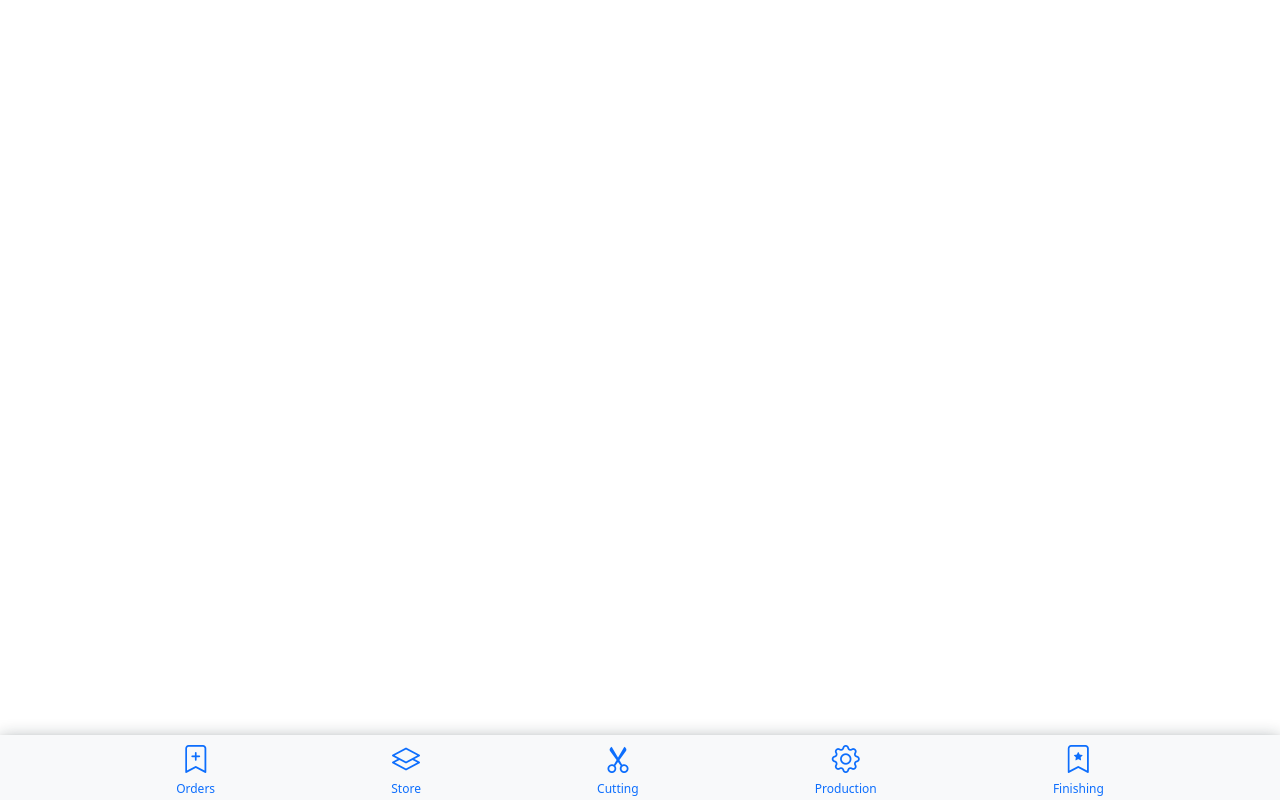
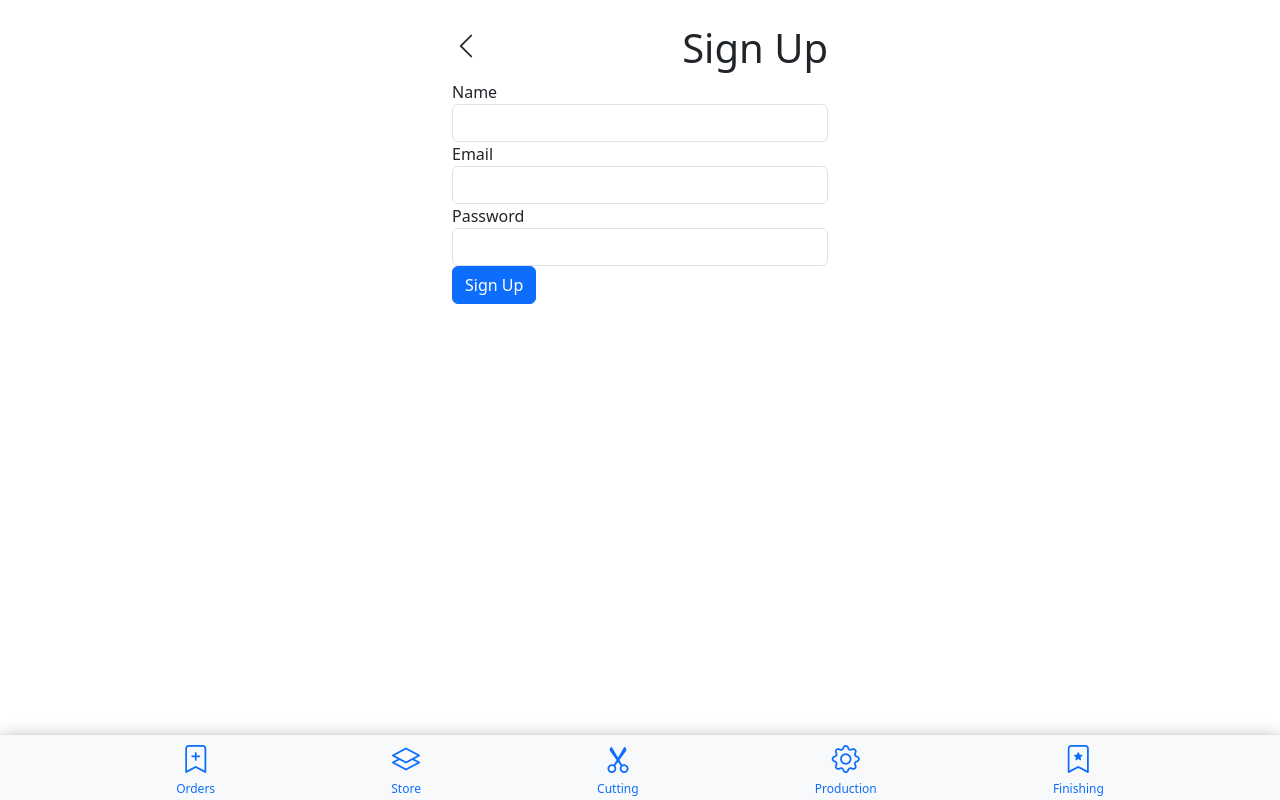
Before and after one commit to Abhishekfpaipl/production, a Vue app: page /sign-up in a window 1280 px wide. Built offline with nearby package versions, Linux system fonts and the light colour scheme.

Commit message:
topnav with slot and login/sign up pages

```diff
--- a/src/components/cutting/CuttingLinks.vue
+++ b/src/components/cutting/CuttingLinks.vue
@@ -1,13 +1,6 @@
 <template>
-     <div class="container d-flex justify-content-between align-items-center bg-light"
-        style="height: 63px !important;box-shadow: rgba(67, 71, 85, 0.27) 0px 0px 0.25em, rgba(90, 125, 188, 0.05) 0px 0.25em 1em;">
-        <div class="">
-           <i class="bi bi-list fs-1"></i>
-        </div>
-        <div class="">
-            <h3>Cutting</h3>
-        </div>
-    </div>
+
+    <TopNav>Cutting</TopNav>
     <div class="nav nav-tabs align-items-center py-2 d-flex justify-content-around px-2"
         style="font-size: 10px; height: 63px; font-weight: 500;box-shadow: rgba(67, 71, 85, 0.27) 0px 0px 0.25em, rgba(90, 125, 188, 0.05) 0px 0.25em 1em;"
         id="nav-tab" role="tablist">
@@ -20,9 +13,11 @@
 </template>
 
 <script>
+import TopNav from '../navbar/TopNav.vue';
 export default {
-    name: 'CuttingLinks',
-    props: ['active']
+    name: "CuttingLinks",
+    props: ["active"],
+    components: { TopNav }
 }
 </script>
 <style>
--- a/src/components/finishing/FinishingLinks.vue
+++ b/src/components/finishing/FinishingLinks.vue
@@ -1,13 +1,6 @@
 <template>
-    <div class="container d-flex justify-content-between align-items-center bg-light"
-        style="height: 63px !important;box-shadow: rgba(67, 71, 85, 0.27) 0px 0px 0.25em, rgba(90, 125, 188, 0.05) 0px 0.25em 1em;">
-        <div class="">
-            <i class="bi bi-list fs-1"></i>
-        </div>
-        <div class="">
-            <h3>Finishing</h3>
-        </div>
-    </div>
+
+    <TopNav>Finishing</TopNav>
     <div class="nav nav-tabs py-2 d-flex overflow-x-scroll flex-nowrap ws-nowarp align-items-center"
         style="font-size: 10px; height: 63px; font-weight: 500;" id="nav-tab" role="tablist">
         <router-link class="nav-link ws-nowarp" :to="{ name: 'Finishing-Order' }"
@@ -34,20 +27,20 @@
 </template>
 
 <script>
+import TopNav from '../navbar/TopNav.vue';
 export default {
-    name: 'FinishingLinks',
+    name: "FinishingLinks",
     data() {
-        return {}
+        return {};
     },
-    props: ['active'],
-    computed: {
-    },
+    props: ["active"],
+    computed: {},
     methods: {
         currentRouteName(routeName) {
             return this.$route.name.includes(routeName);
         }
-
-    }
+    },
+    components: { TopNav }
 }
 </script>
 <style>
--- a/src/components/navbar/TopNav.vue
+++ b/src/components/navbar/TopNav.vue
@@ -1,5 +1,5 @@
 <template>
-    <div class="container d-flex justify-content-between align-items-center bg-light"
+    <!-- <div class="container d-flex justify-content-between align-items-center bg-light"
         style="height: 63px !important;box-shadow: rgba(67, 71, 85, 0.27) 0px 0px 0.25em, rgba(90, 125, 188, 0.05) 0px 0.25em 1em;">
         <div class="">
             <h3>Fabricator</h3>
@@ -9,12 +9,45 @@
             <i class="bi bi-shop-window fs-4"></i>
             <i class="bi bi-gear fs-4"></i>
         </div>
+    </div> -->
+    <div class="container d-flex justify-content-between align-items-center bg-light"
+        style="height: 63px !important;box-shadow: rgba(67, 71, 85, 0.27) 0px 0px 0.25em, rgba(90, 125, 188, 0.05) 0px 0.25em 1em;">
+        <div class="" data-bs-toggle="offcanvas" data-bs-target="#offcanvasExampleMenu"
+            aria-controls="offcanvasExampleMenu">
+            <i class="bi bi-list fs-1"></i>
+        </div>
+        <div class="">
+            <h3><slot>Order</slot></h3>
+        </div>
+
+        <!-- Menu -->
+        <div class="offcanvas offcanvas-start" tabindex="-1" id="offcanvasExampleMenu"
+            aria-labelledby="offcanvasExampleLabel" style="width:80vw !important">
+            <div class="offcanvas-header">
+                <h5 class="offcanvas-title" id="offcanvasExampleLabel">Menu</h5>
+                <button type="button" class="btn-close" data-bs-dismiss="offcanvas" aria-label="Close"></button>
+            </div>
+            <div class="offcanvas-body p-0">
+                <div>
+                    <ul class="list-group rounded-0">
+                        <router-link to="/sign-up" class="text-decoration-none text-dark">
+                            <li class="list-group-item">Login / SignUp</li>
+                        </router-link>
+                        <router-link to="/login" class="text-decoration-none text-dark">
+                            <li class="list-group-item">Profile / Account</li>
+                        </router-link>
+                    </ul>
+                </div>
+            </div>
+        </div>
+
     </div>
 </template>
 
 <script>
 export default {
-    name: 'TopNav'
+    name: 'TopNav',
+    props: ['name']
 }
 </script>
 
--- a/src/components/production/ProductionLinks.vue
+++ b/src/components/production/ProductionLinks.vue
@@ -1,13 +1,6 @@
 <template>
-    <div class="container d-flex justify-content-between align-items-center bg-light"
-        style="height: 63px !important;box-shadow: rgba(67, 71, 85, 0.27) 0px 0px 0.25em, rgba(90, 125, 188, 0.05) 0px 0.25em 1em;">
-        <div class="">
-            <i class="bi bi-list fs-1"></i>
-        </div>
-        <div class="">
-            <h3>Production</h3>
-        </div>
-    </div>
+
+   <TopNav>Production</TopNav>
     <div class="nav nav-tabs py-2 d-flex overflow-x-scroll flex-nowrap ws-nowarp align-items-center"
         style="font-size: 10px; height: 63px; font-weight: 500;" id="nav-tab" role="tablist">
 
@@ -37,16 +30,17 @@
 </template>
 
 <script>
+import TopNav from '../navbar/TopNav.vue';
 export default {
-    name: 'ProductionLinks',
+    name: "ProductionLinks",
     data() {
         return {
         // links:[
         //     {route:''}
         // ]
-        }
+        };
     },
-    props: ['active'],
+    props: ["active"],
     computed: {
     // currentRouteName() {
     //     return this.$route.name;
@@ -56,8 +50,8 @@ export default {
         currentRouteName(routeName) {
             return this.$route.name.includes(routeName);
         }
-
-    }
+    },
+    components: { TopNav }
 }
 </script>
 <style>
--- a/src/components/store/StoreLinks.vue
+++ b/src/components/store/StoreLinks.vue
@@ -1,13 +1,6 @@
 <template>
-     <div class="container d-flex justify-content-between align-items-center bg-light"
-        style="height: 63px !important;box-shadow: rgba(67, 71, 85, 0.27) 0px 0px 0.25em, rgba(90, 125, 188, 0.05) 0px 0.25em 1em;">
-        <div class="">
-           <i class="bi bi-list fs-1"></i>
-        </div>
-        <div class="">
-            <h3>Store</h3>
-        </div>
-    </div>
+
+     <TopNav>Store</TopNav>
     <div class="nav nav-tabs align-items-center py-2 d-flex justify-content-around px-2"
         style="font-size: 10px; height: 63px; font-weight: 500;box-shadow: rgba(67, 71, 85, 0.27) 0px 0px 0.25em, rgba(90, 125, 188, 0.05) 0px 0.25em 1em;"
         id="nav-tab" role="tablist">
@@ -20,9 +13,11 @@
 </template>
 
 <script>
+import TopNav from '../navbar/TopNav.vue';
 export default {
-    name: 'StoreLink',
-    props: ['active']
+    name: "StoreLink",
+    props: ["active"],
+    components: { TopNav }
 }
 </script>
 <style>
--- a/src/router/index.js
+++ b/src/router/index.js
@@ -7,6 +7,17 @@ const routes = [
     component: HomeView,
     children: []
   },
+  {
+    path: "/sign-up",
+    name: "SignupForm",
+    component:() => import('@/views/Forms/SignupForm.vue'),
+  },
+  {
+    path: "/login",
+    name: "LoginForm",
+    component:() => import('@/views/Forms/LoginForm.vue'),
+  },
+
   {
     path:'/order',
     children:[
--- /dev/null
+++ b/src/views/Forms/LoginForm.vue
@@ -0,0 +1,48 @@
+<template>
+    <div class="container mt-4">
+        <div class="d-flex justify-content-between">
+            <i class="bi bi-chevron-left fs-3" @click="goback()"></i>
+            <h1>Login</h1>
+        </div>
+        <form @submit.prevent="submitForm">
+            <div class="form-group">
+                <label for="email">Email</label>
+                <input type="email" class="form-control" id="email" v-model="formData.email" required>
+            </div>
+            <div class="form-group">
+                <label for="password">Password</label>
+                <input type="password" class="form-control" id="password" v-model="formData.password" required>
+            </div>
+            <button type="submit" class="btn btn-primary">Log In</button>
+        </form>
+    </div>
+</template>
+
+<script>
+export default {
+    data() {
+        return {
+            formData: {
+                email: '',
+                password: ''
+            }
+        };
+    },
+    methods: {
+        submitForm() {
+            // Handle form submission logic here
+            console.log('Form submitted:', this.formData);
+        },
+        goback(){
+            window.history.back();
+        }
+    }
+};
+</script>
+
+<style>
+/* Optional styling */
+.container {
+    max-width: 400px;
+}
+</style>
--- /dev/null
+++ b/src/views/Forms/SignupForm.vue
@@ -0,0 +1,53 @@
+<template>
+    <div class="container mt-4">
+        <div class="d-flex justify-content-between">
+            <i class="bi bi-chevron-left fs-3" @click="goback()"></i>
+            <h1>Sign Up</h1>
+        </div>
+        <form @submit.prevent="submitForm">
+            <div class="form-group">
+                <label for="name">Name</label>
+                <input type="text" class="form-control" id="name" v-model="formData.name" required>
+            </div>
+            <div class="form-group">
+                <label for="email">Email</label>
+                <input type="email" class="form-control" id="email" v-model="formData.email" required>
+            </div>
+            <div class="form-group">
+                <label for="password">Password</label>
+                <input type="password" class="form-control" id="password" v-model="formData.password" required>
+            </div>
+            <button type="submit" class="btn btn-primary">Sign Up</button>
+        </form>
+    </div>
+</template>
+
+<script>
+export default {
+    data() {
+        return {
+            formData: {
+                name: '',
+                email: '',
+                password: ''
+            }
+        };
+    },
+    methods: {
+        submitForm() {
+            // Handle form submission logic here
+            console.log('Form submitted:', this.formData);
+        },
+        goback(){
+            window.history.back();
+        }
+    }
+};
+</script>
+
+<style>
+/* Optional styling */
+.container {
+    max-width: 400px;
+}
+</style>
```
Also changed, not shown: src/components/orders/OrderLinks.vue (+34 -7 lines). Lines whose indentation alone changed are shown as unchanged.
